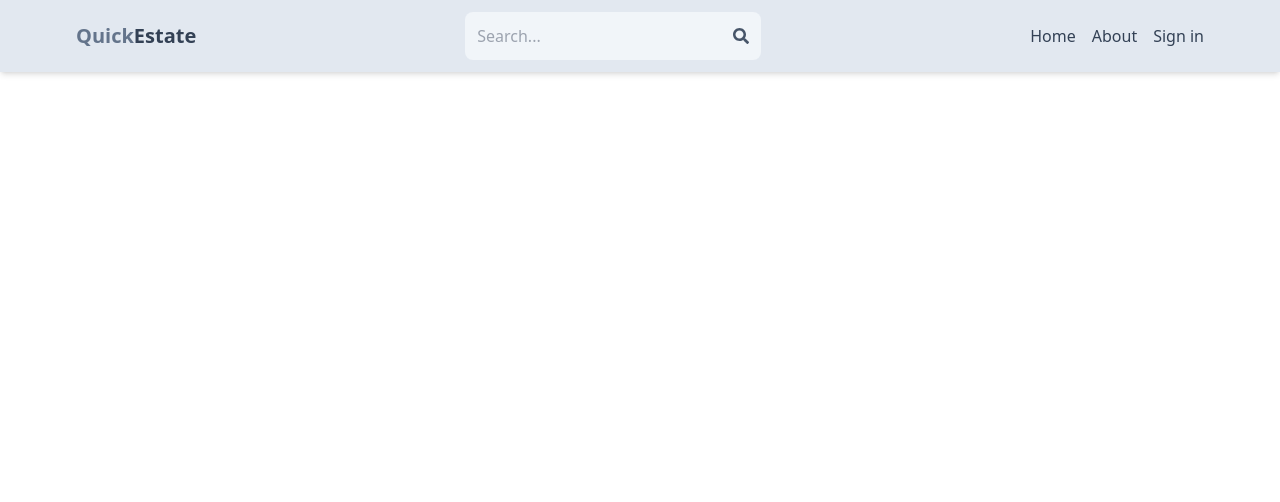
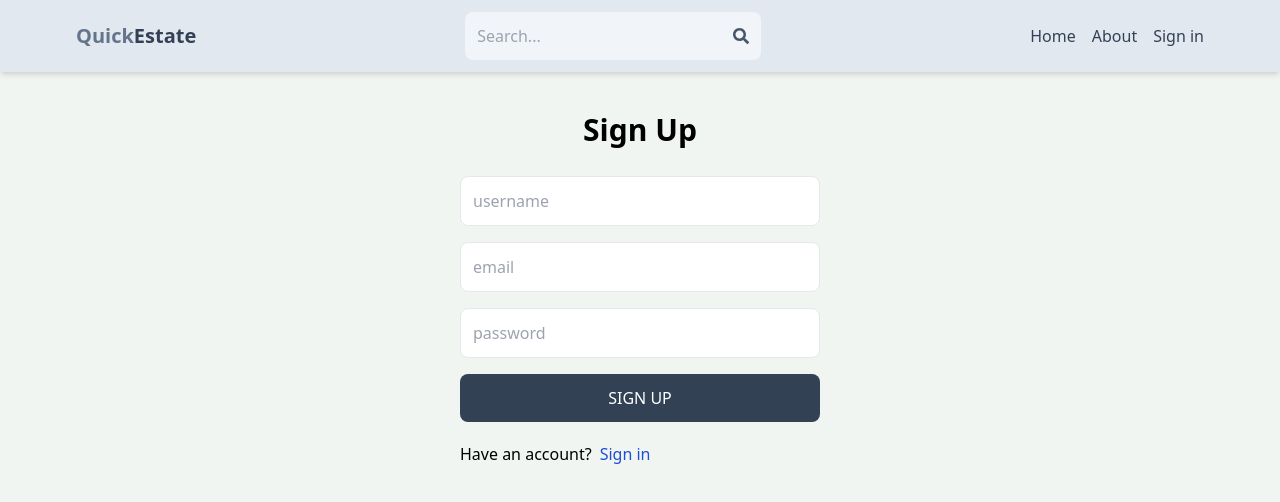
Before and after one commit to hardik24k9/QuickEstate, a React (Vite) app in the folder frontend/: page /sign-up in a window 1280 px wide. Shown: the top 502 px of the page. Built offline with nearby package versions, Linux system fonts and the light colour scheme.

Commit message:
Added SignUp component

```diff
--- a/frontend/src/App.jsx
+++ b/frontend/src/App.jsx
@@ -1,7 +1,7 @@
 import { BrowserRouter, Route, Routes } from "react-router-dom";
 import Home from "./pages/Home";
 import SignIn from "./pages/SignIn";
-import SignOut from "./pages/SignOut";
+import SignUp from "./pages/SignUp";
 import Profile from "./pages/Profile";
 import About from "./pages/About";
 import Header from "./components/Header";
@@ -13,7 +13,7 @@
       <Routes>
         <Route path="/" element={<Home />} />
         <Route path="/sign-in" element={<SignIn />} />
-        <Route path="/sign-out" element={<SignOut />} />
+        <Route path="/sign-up" element={<SignUp />} />
         <Route path="/about" element={<About />} />
         <Route path="/profile" element={<Profile />} />
       </Routes>
--- a/frontend/src/index.css
+++ b/frontend/src/index.css
@@ -1,3 +1,7 @@
 @tailwind base;
 @tailwind components;
 @tailwind utilities;
+
+body{
+    background-color: rgb(241, 245, 241);
+}
--- a/frontend/src/pages/SignOut.jsx
+++ /dev/null
@@ -1,5 +0,0 @@
-const SignOut = () => {
-  return <div>SignOut</div>;
-};
-
-export default SignOut;
--- /dev/null
+++ b/frontend/src/pages/SignUp.jsx
@@ -0,0 +1,40 @@
+import { Link } from "react-router-dom";
+
+const SignUp = () => {
+  return (
+    <div className="p-3 max-w-sm mx-auto">
+      <h1 className="text-3xl text-center font-semibold my-7">Sign Up</h1>
+      <form className="flex flex-col gap-4">
+        <input
+          type="text"
+          placeholder="username"
+          className="border p-3 rounded-lg"
+          id="username"
+        />
+        <input
+          type="email"
+          placeholder="email"
+          className="border p-3 rounded-lg"
+          id="email"
+        />
+        <input
+          type="password"
+          placeholder="password"
+          className="border p-3 rounded-lg"
+          id="password"
+        />
+        <button className="bg-slate-700 text-white p-3 rounded-lg uppercase hover:opacity-95 disabled:opacity-80">
+          Sign up
+        </button>
+      </form>
+      <div className="flex gap-2 mt-5">
+        <p>Have an account?</p>
+        <Link to={"/sign-in"}>
+          <span className="text-blue-700">Sign in</span>
+        </Link>
+      </div>
+    </div>
+  );
+};
+
+export default SignUp;
```
